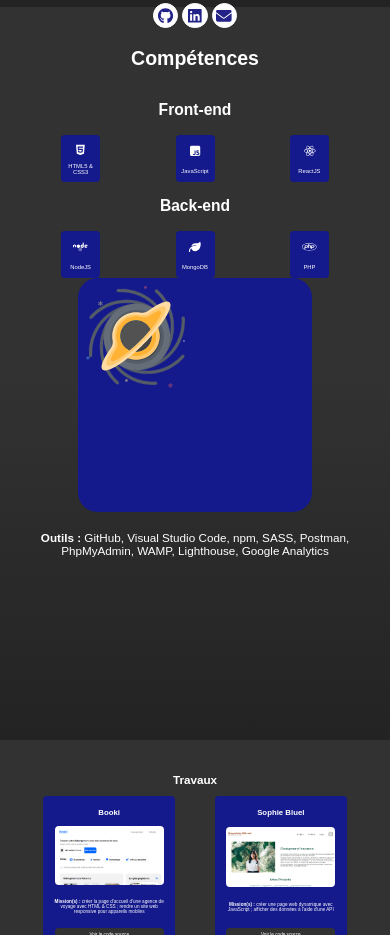
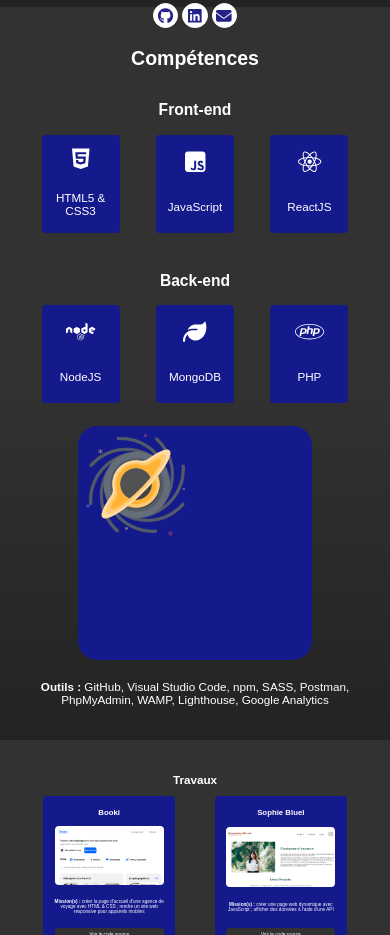
Before and after one commit to AeRyZe/dev_portfolio, a React (Create React App) app: page / in a window 390 px wide. Shown: the part 960-1895 px from the top of the page. Built offline with nearby package versions, Linux system fonts and the light colour scheme; a web font is replaced by a local one.

Commit message:
feat(skill-card): responsive

```diff
--- a/src/components/skill-card/skill-card.css
+++ b/src/components/skill-card/skill-card.css
@@ -20,3 +20,19 @@
     color: white;
     text-align: center;
 }
+
+@media screen and (max-width: 993px) {
+    .skill-card-container {
+        height: 25vw;
+        width: 20vw;
+        margin-bottom: 6vw;
+    }
+
+    .skill-card-icon {
+        height: 6vw;
+    }
+
+    .skill-card-container p {
+        font-size: 3vw;
+    }
+}
```
